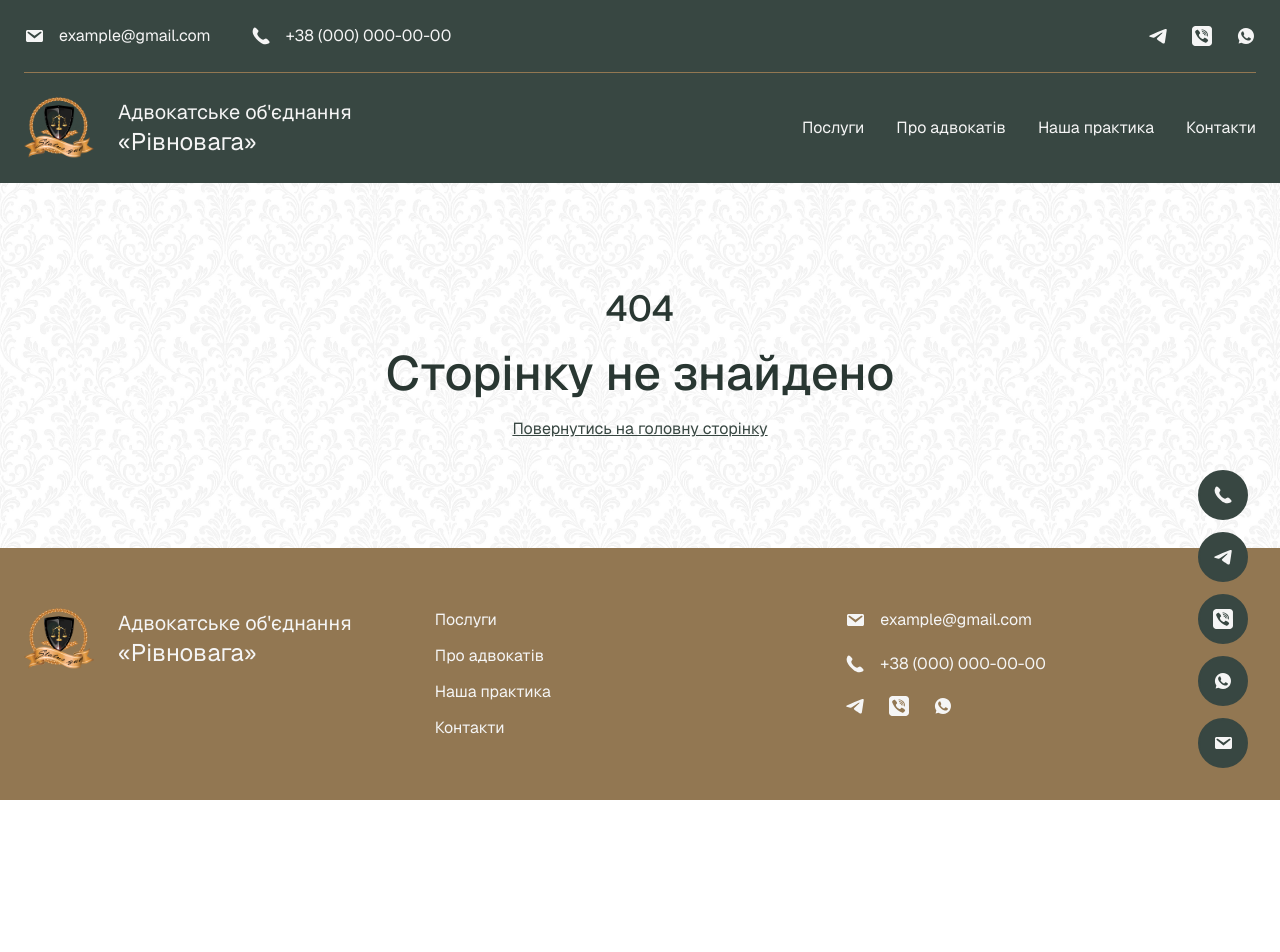
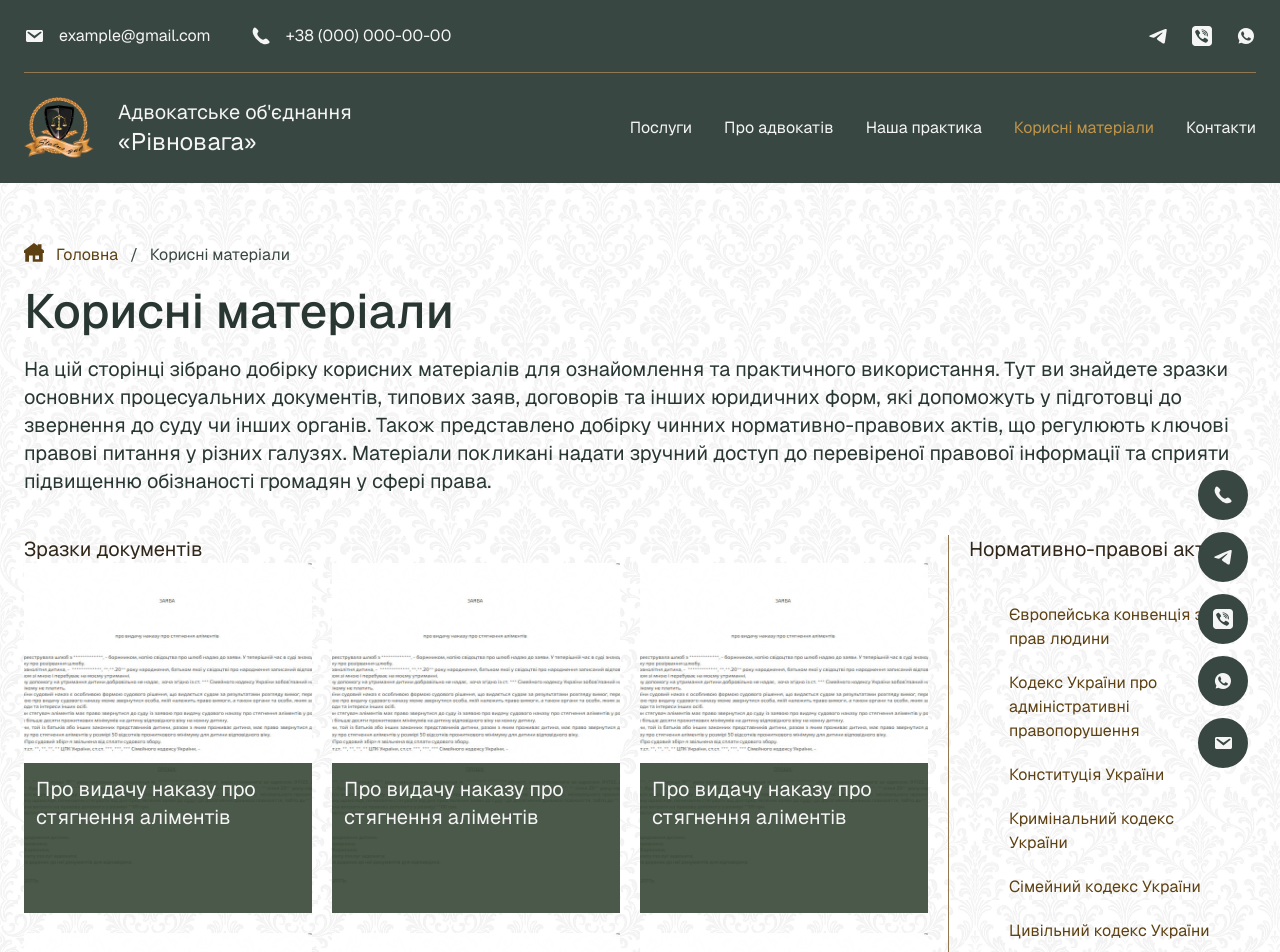
Before and after one commit to Arthur-Tolkachov/rivnovaga, a Next.js app: page /information in a window 1280 px wide. Before the commit this address had no page. Shown: the top 952 px of the page. Before the commit the page ends 800 px from the top, so only its background shows below. Built offline with nearby package versions, Linux system fonts and the light colour scheme.

Commit message:
[Feature] added useful information page

```diff
--- a/app/components/layout/Navigation/navigation.config.ts
+++ b/app/components/layout/Navigation/navigation.config.ts
@@ -2,5 +2,6 @@ export const NAVIGATION_CONFIG = [
   { id: "services", label: "Послуги", href: "/services" },
   { id: "about", label: "Про адвокатiв", href: "/about" },
   { id: "practice", label: "Наша практика", href: "/practice" },
+  { id: "information", label: "Кориснi матерiали", href: "/information" },
   { id: "contact", label: "Контакти", href: "/contact" },
 ];
--- /dev/null
+++ b/app/information/[slug]/page.tsx
@@ -0,0 +1,33 @@
+import BreadCrumbs from "@/app/components/layout/BreadCrumbs";
+import Container from "@/app/components/ui/Container";
+import MainSection from "@/app/components/ui/MainSection";
+
+export const BREADCRUMBS_CONFIG = [
+  {
+    key: "information",
+    title: "Кориснi матерiали",
+    href: "/information",
+  },
+  {
+    key: "slug",
+    title: "Про видачу наказу про стягнення аліментів",
+  },
+];
+
+export default function Document() {
+  return (
+    <MainSection>
+      <Container className="flex flex-col gap-10">
+        <div className="flex flex-col gap-5">
+          <BreadCrumbs config={BREADCRUMBS_CONFIG} />
+
+          <h1 className="text-primary-dark">
+            Про видачу наказу про стягнення аліментів
+          </h1>
+        </div>
+
+        <div>Тут буде документ</div>
+      </Container>
+    </MainSection>
+  );
+}
--- /dev/null
+++ b/app/information/page.tsx
@@ -0,0 +1,174 @@
+import { Metadata } from "next";
+
+import BreadCrumbs from "@/app/components/layout/BreadCrumbs";
+import Card from "@/app/components/ui/Card";
+import Container from "@/app/components/ui/Container";
+import Link from "@/app/components/ui/Link";
+import MainSection from "@/app/components/ui/MainSection";
+
+export const metadata: Metadata = {
+  title: "Корисні матеріали — Зразки документів та нормативно-правові акти",
+  description:
+    "Добірка корисних матеріалів: зразки процесуальних документів, заяв, договорів та актуальні нормативно-правові акти для практичного використання.",
+  keywords: [
+    "корисні матеріали",
+    "зразки документів",
+    "юридичні зразки",
+    "нормативно-правові акти",
+    "правова інформація",
+    "юридичні форми",
+    "документи для суду",
+  ],
+  openGraph: {
+    title: "Корисні матеріали — Зразки документів та нормативно-правові акти",
+    description:
+      "Зразки юридичних документів та актуальні нормативно-правові акти для ознайомлення та практичного використання.",
+    type: "website",
+    url: "https://zahist-ua.com/",
+  },
+};
+
+export const BREADCRUMBS_CONFIG = [
+  {
+    key: "information",
+    title: "Кориснi матерiали",
+  },
+];
+
+export default function InformationPage() {
+  return (
+    <MainSection>
+      <Container className="flex flex-col gap-10">
+        <div className="flex flex-col gap-5">
+          <BreadCrumbs config={BREADCRUMBS_CONFIG} />
+
+          <h1 className="text-primary-dark">Кориснi матерiали</h1>
+
+          <h3 className="text-primary-dark">
+            На цій сторінці зібрано добірку корисних матеріалів для ознайомлення
+            та практичного використання. Тут ви знайдете зразки основних
+            процесуальних документів, типових заяв, договорів та інших юридичних
+            форм, які допоможуть у підготовці до звернення до суду чи інших
+            органів. Також представлено добірку чинних нормативно-правових
+            актів, що регулюють ключові правові питання у різних галузях.
+            Матеріали покликані надати зручний доступ до перевіреної правової
+            інформації та сприяти підвищенню обізнаності громадян у сфері права.
+          </h3>
+        </div>
+
+        <div className="sticky grid grid-cols-[3fr_1fr]">
+          <div className="pr-5">
+            <h3 className="text-secondary-dark">Зразки документів</h3>
+
+            <div className="grid grid-cols-3 gap-5">
+              <Card
+                href="/information/slug"
+                backgroundImageUrl="/assets/images/example.jpg"
+                className="min-h-[350px]"
+              >
+                Про видачу наказу про стягнення аліментів
+              </Card>
+              <Card
+                href="/information/slug"
+                backgroundImageUrl="/assets/images/example.jpg"
+                className="min-h-[350px]"
+              >
+                Про видачу наказу про стягнення аліментів
+              </Card>
+              <Card
+                href="/information/slug"
+                backgroundImageUrl="/assets/images/example.jpg"
+                className="min-h-[350px]"
+              >
+                Про видачу наказу про стягнення аліментів
+              </Card>
+              <Card
+                href="/information/slug"
+                backgroundImageUrl="/assets/images/example.jpg"
+                className="min-h-[350px]"
+              >
+                Про видачу наказу про стягнення аліментів
+              </Card>
+              <Card
+                href="/information/slug"
+                backgroundImageUrl="/assets/images/example.jpg"
+                className="min-h-[350px]"
+              >
+                Про видачу наказу про стягнення аліментів
+              </Card>
+              <Card
+                href="/information/slug"
+                backgroundImageUrl="/assets/images/example.jpg"
+                className="min-h-[350px]"
+              >
+                Про видачу наказу про стягнення аліментів
+              </Card>
+              <Card
+                href="/information/slug"
+                backgroundImageUrl="/assets/images/example.jpg"
+                className="min-h-[350px]"
+              >
+                Про видачу наказу про стягнення аліментів
+              </Card>
+              <Card
+                href="/information/slug"
+                backgroundImageUrl="/assets/images/example.jpg"
+                className="min-h-[350px]"
+              >
+                Про видачу наказу про стягнення аліментів
+              </Card>
+            </div>
+          </div>
+
+          <div className="flex flex-col gap-10 pl-5 border-l-1 border-secondary-main">
+            <h3 className="text-secondary-dark">Нормативно-правові акти</h3>
+
+            <div className="flex flex-col gap-5 px-10">
+              <Link
+                className="text-secondary-darker hover:text-secondary-main hover:underline duration-200"
+                href="https://www.echr.coe.int/documents/convention_ukr.pdf"
+              >
+                Європейська конвенція з прав людини
+              </Link>
+
+              <Link
+                className="text-secondary-darker hover:text-secondary-main hover:underline duration-200"
+                href="https://zakon.rada.gov.ua/laws/show/80731-10/stru#Stru"
+              >
+                Кодекс України про адміністративні правопорушення
+              </Link>
+
+              <Link
+                className="text-secondary-darker hover:text-secondary-main hover:underline duration-200"
+                href="https://zakon.rada.gov.ua/laws/show/254%D0%BA/96-%D0%B2%D1%80/stru#Stru"
+              >
+                Конституція України
+              </Link>
+
+              <Link
+                className="text-secondary-darker hover:text-secondary-main hover:underline duration-200"
+                href="https://zakon.rada.gov.ua/laws/show/2341-14/stru#Stru"
+              >
+                Кримінальний кодекс України
+              </Link>
+
+              <Link
+                className="text-secondary-darker hover:text-secondary-main hover:underline duration-200"
+                href="https://zakon.rada.gov.ua/laws/show/2947-14/stru#Stru"
+              >
+                Сімейний кодекс України
+              </Link>
+
+              <Link
+                className="text-secondary-darker hover:text-secondary-main hover:underline duration-200"
+                href="https://zakon.rada.gov.ua/laws/show/435-15/stru#Stru"
+              >
+                Цивільний кодекс України
+              </Link>
+            </div>
+          </div>
+        </div>
+      </Container>
+    </MainSection>
+  );
+}
```
Also changed, not shown: public/assets/images/example.jpg (added).
